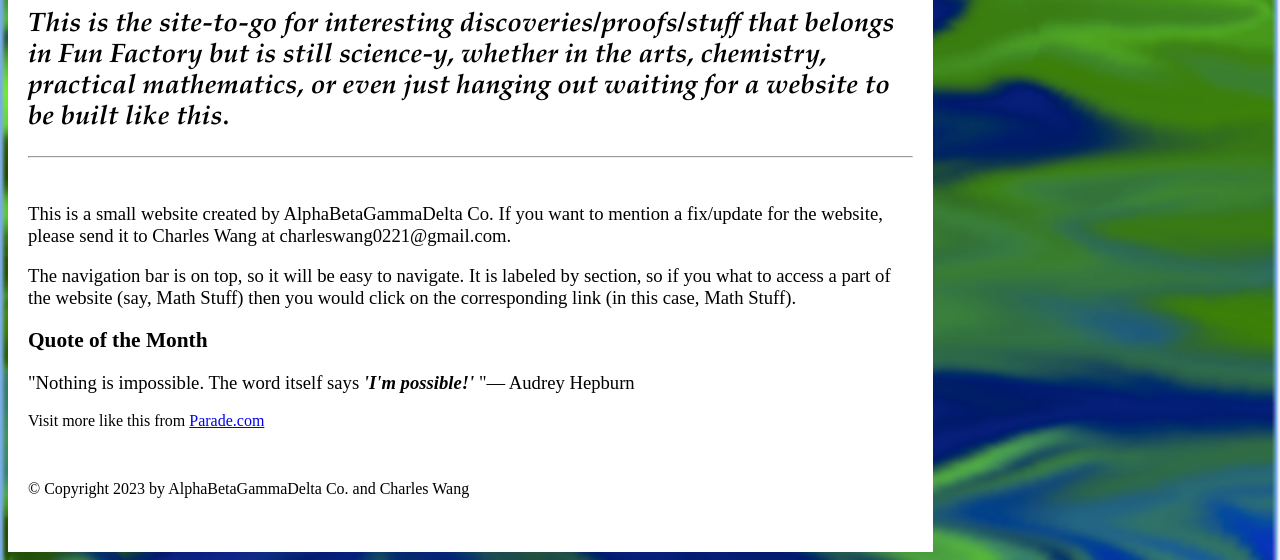
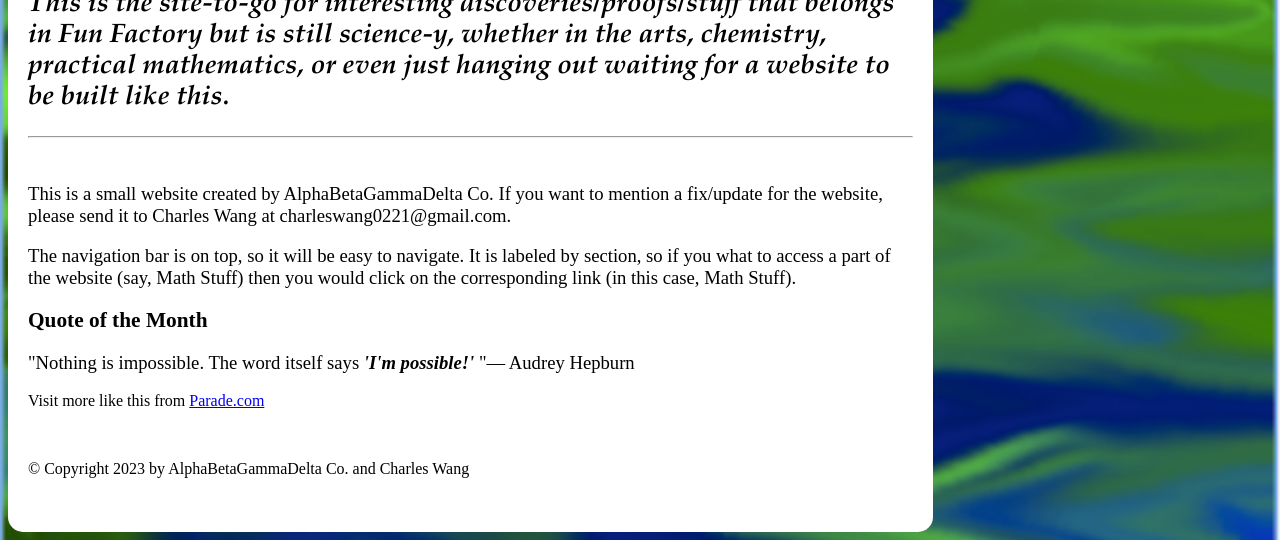
Before and after one commit to alpbetgamdel/index, a plain HTML site: page index.html in a window 1280 px wide. Shown: the part 479-1039 px from the top of the page. Drawn offline with Linux system fonts and the light colour scheme; a web font is replaced by a local one.

Commit message:
Update index.css

```diff
--- a/index.css
+++ b/index.css
@@ -17,7 +17,8 @@ header {
 
   button:hover {
     background: rgb(200, 200, 200);
-    color: black
+    color: black;
+    cursor: pointer;
   }
 
   body {
@@ -33,9 +34,9 @@ header {
     width: 70%;
     padding: 10px;
     margin-top: 0px;
-    border-radius: 0px 0px 0px 0px;
+    border-radius: 15px;
     padding: 20px;
-    margin-top: 75px
+    margin-top: 55px
   }
 
   .home {
```
